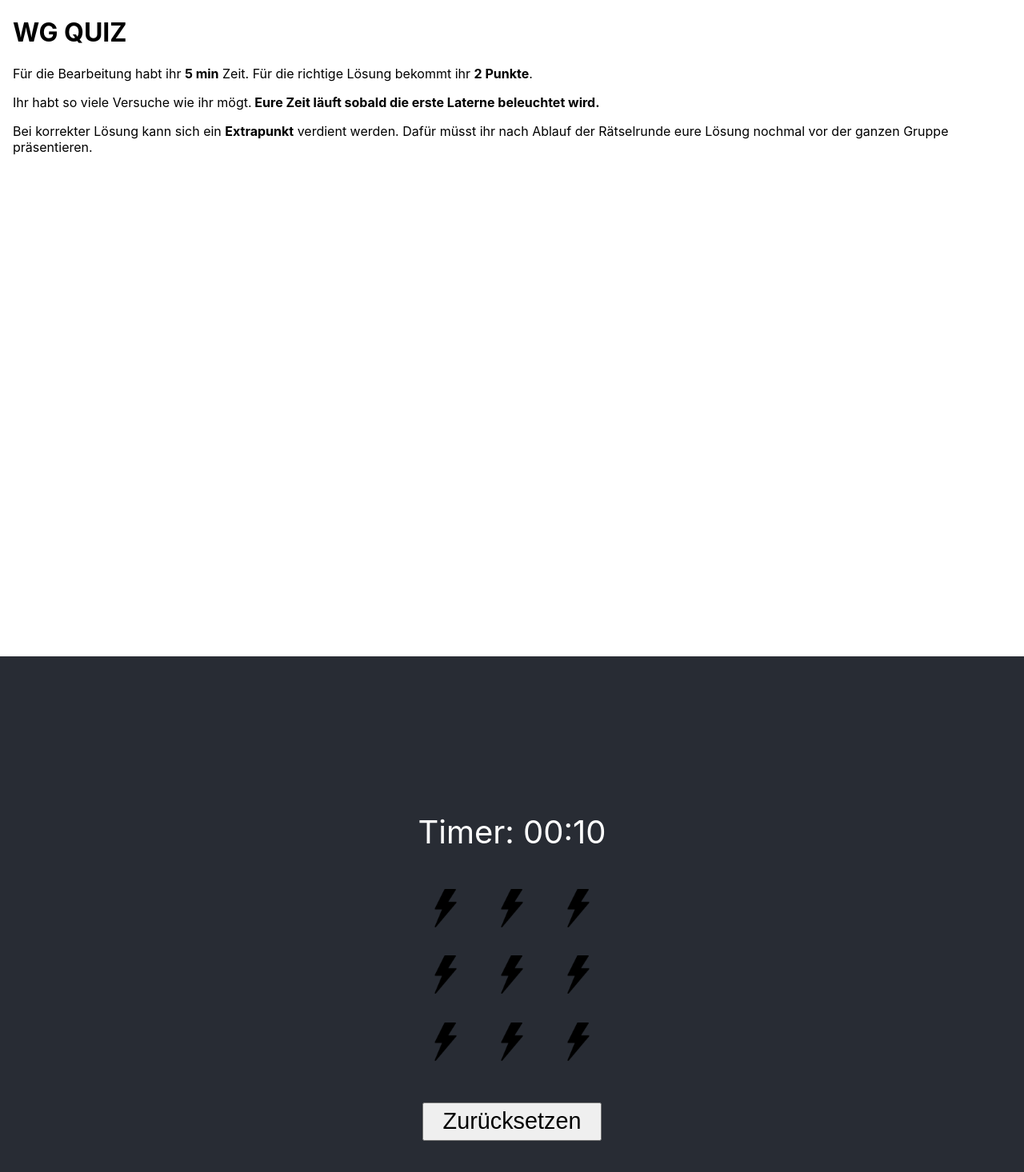
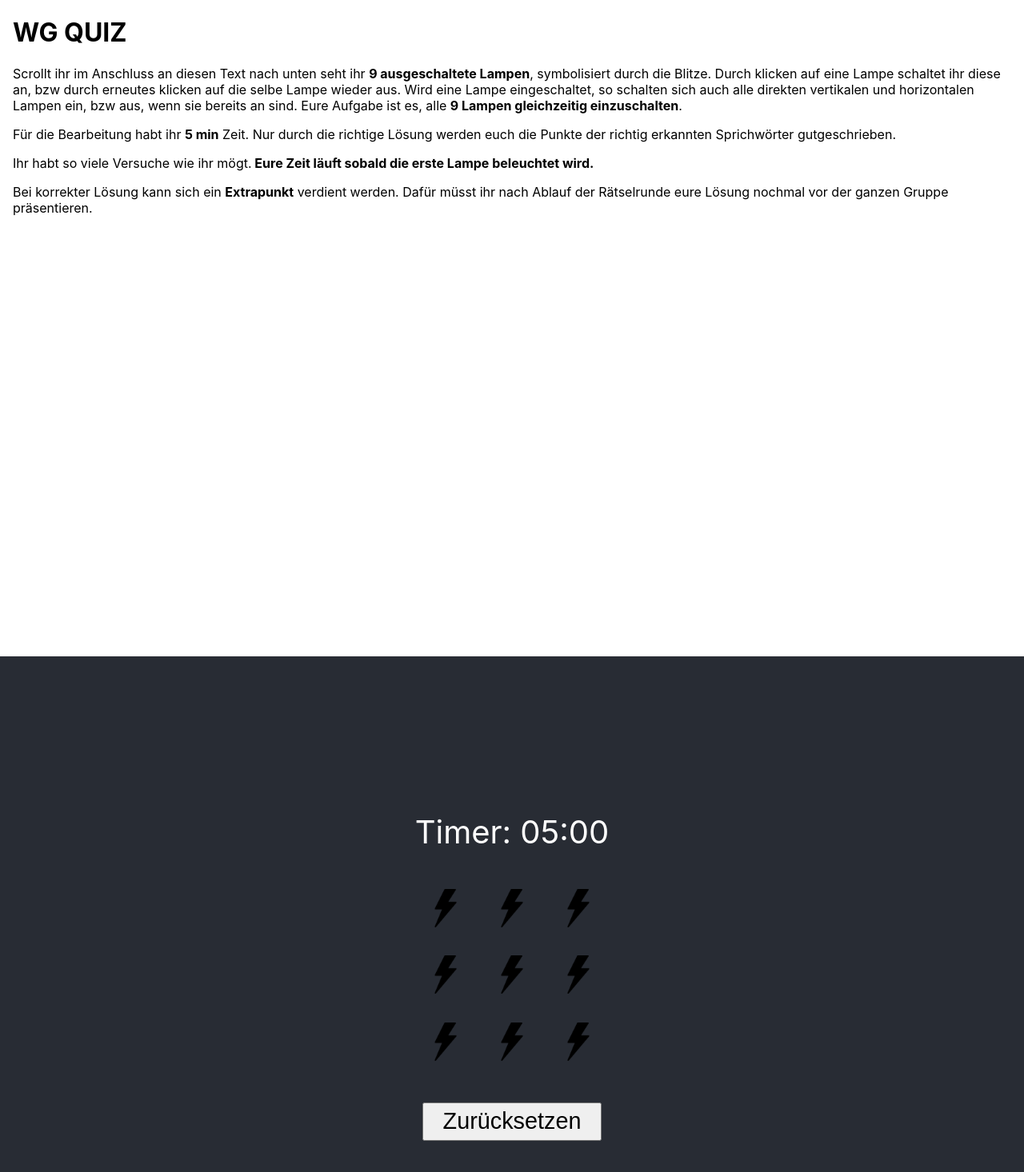
Before and after one commit to zumpious1/pubquiz_9_lamps, a React (Create React App) app in the folder nine_lamps/: page / in a window 1280 px wide. Shown: the top 1466 px of the page at 80% size. Built offline with nearby package versions, Linux system fonts and the light colour scheme.

Commit message:
Rework Header Text

```diff
--- a/nine_lamps/src/components/Header.jsx
+++ b/nine_lamps/src/components/Header.jsx
@@ -7,12 +7,17 @@ export function Header() {
             </div>
             <div className="ruleset">
                 <p>
-                    Für die Bearbeitung habt ihr <span className="bold">5 min</span> Zeit. Für die richtige Lösung
-                    bekommt ihr <span className="bold">2 Punkte</span>.
+                    Scrollt ihr im Anschluss an diesen Text nach unten seht ihr <span className="bold">9 ausgeschaltete Lampen</span>, symbolisiert durch die Blitze.
+                    Durch klicken auf eine Lampe schaltet ihr diese an, bzw durch erneutes klicken auf die selbe Lampe wieder aus.
+                    Wird eine Lampe eingeschaltet, so schalten sich auch alle direkten vertikalen und horizontalen Lampen ein, bzw aus, wenn sie bereits an sind.
+                    Eure Aufgabe ist es, alle <span className="bold"> 9 Lampen gleichzeitig einzuschalten</span>.
+                </p>
+                <p>
+                    Für die Bearbeitung habt ihr <span className="bold">5 min</span> Zeit. Nur durch die richtige Lösung werden euch die Punkte der richtig erkannten Sprichwörter gutgeschrieben.
                 </p>
                 <p>
                     Ihr habt so viele Versuche wie ihr mögt.
-                    <span className="bold"> Eure Zeit läuft sobald die erste Laterne beleuchtet wird.</span>
+                    <span className="bold"> Eure Zeit läuft sobald die erste Lampe beleuchtet wird.</span>
                 </p>
                 <p>
                     Bei korrekter Lösung kann sich ein <span className="bold">Extrapunkt</span> verdient werden.
--- a/nine_lamps/src/components/Nine_lamps.jsx
+++ b/nine_lamps/src/components/Nine_lamps.jsx
@@ -5,7 +5,7 @@ import elec_off from '../img/electricity_off.png';
 
 export function Nine_lamps() {
     //Define the maximum puzzle time in seconds
-    const TIMER_IN_SECONDS = 10;
+    const TIMER_IN_SECONDS = 300;
 
     //Set local states
     const [lampsState, setLampsState] = useState([false, false, false, false, false, false, false, false, false]);
@@ -18,7 +18,6 @@ export function Nine_lamps() {
     const [cookies, setCookie, removeCookie] = useCookies(['puzzle-solved']);
 
     //Todo How to handle reload?? __ save state to cookie every second? / save remaning time to cookie every few seconds to prevent reload abuse?
-    //Todo load lampstate and time from cookie if cookie exists
     useEffect(() => {
         // A cookie entry has been made
         if (Object.keys(cookies).length > 0) {
@@ -47,12 +46,13 @@ export function Nine_lamps() {
             if (cookieArray[0] === "success") {
                 setProblemSolved(true);
                 setLampsState([true, true, true, true, true, true, true, true, true]);
-                setCounter(cookies['puzzle-solved'].split('-')[1])
+                setCounter(cookies['puzzle-solved'].split('-')[1]);
             }
 
         }
 
-    }, [])
+
+        }, [])
 
     //Update Timer
     useEffect(() => {
```
